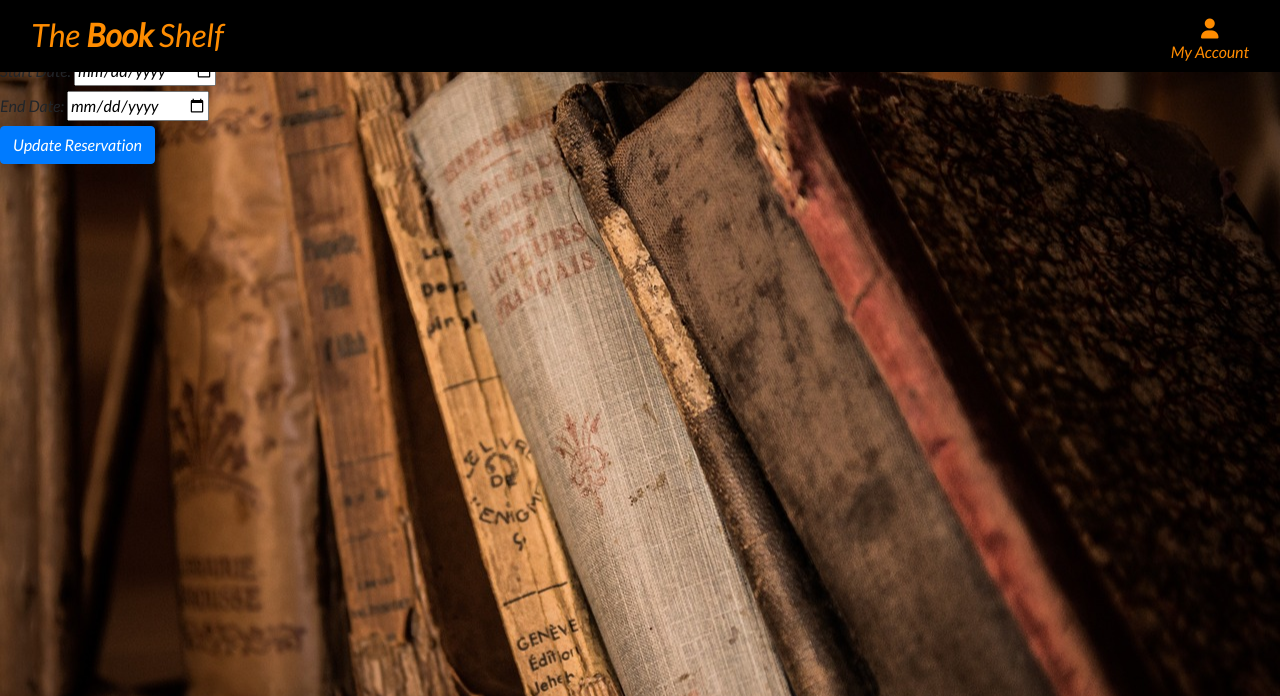
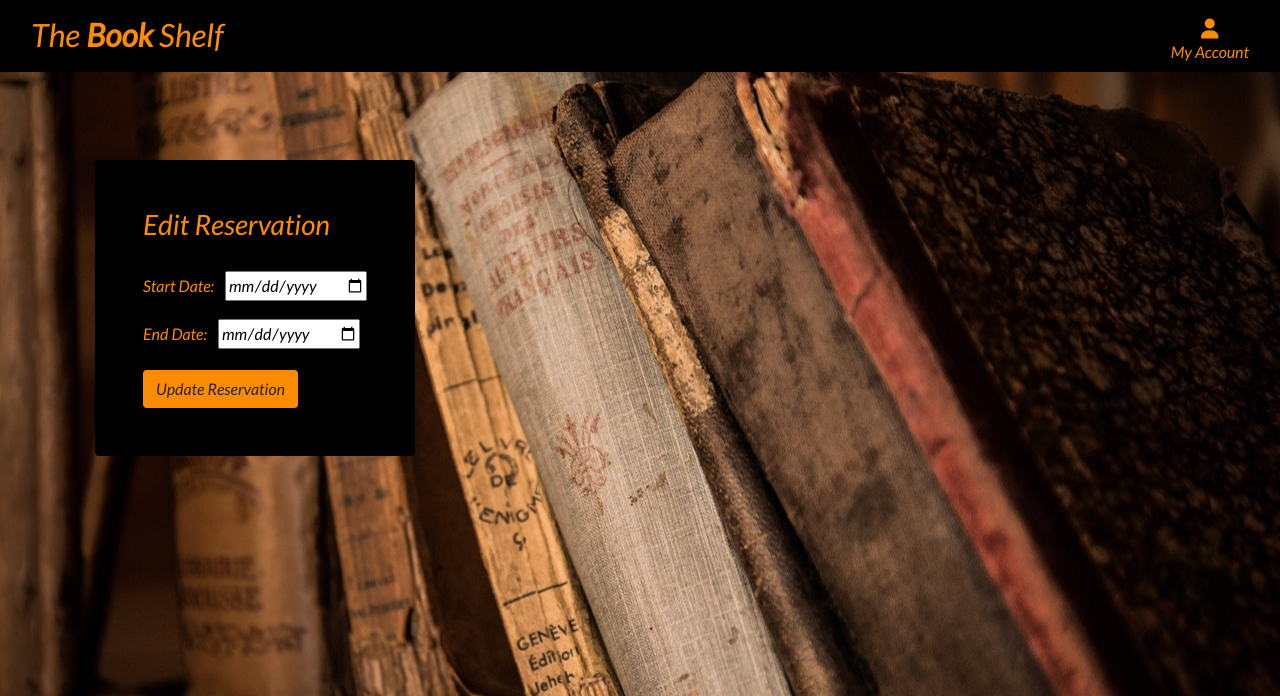
Before and after one commit to ourfalia/the-book-shelf, a Django app: template rental/templates/rental/edit_reservation.html in a window 1280 px wide. Shown: the top 696 px of the page. Run offline with Django 3.2, Linux system fonts and the light colour scheme; the template is opened without the code that fills it, so the values that code supplies are empty; some libraries are stand-ins or nearby versions.

Commit message:
updaate user-resevation, edit-reservation, checkout templates

```diff
--- a/rental/templates/rental/checkout.html
+++ b/rental/templates/rental/checkout.html
@@ -17,7 +17,7 @@
         <form method="post">
             {% csrf_token %}
             <fieldset class="px-3">
-                <legend class="fieldset-label small text-black px-2 w-auto">Payment</legend>
+                <legend class="fieldset-label small orange-text px-2 w-auto">Payment</legend>
                 <!-- A Stripe card element will go here -->
                 <div class="mb-3" id="card-element"></div>
                 <!-- Used to display form errors -->
--- a/rental/templates/rental/edit_reservation.html
+++ b/rental/templates/rental/edit_reservation.html
@@ -1,14 +1,18 @@
 {% extends 'base.html' %}
 {% block content %}
-    <h1>Edit Reservation</h1>
+<div class="container header-container ">
+    <div class="black-bg rounded p-5">
+        <h3 class="orange-text mb-3">Edit Reservation</h3>
         <form method="post">
             {% csrf_token %}
-        <label for="start_date">Start Date:</label>
+            <label class="orange-text mt-3 mr-2" for="start_date">Start Date:</label>
             <input type="date" name="start_date" value="{{ reservation.start_date }}" required>
             <br>
-        <label for="end_date">End Date:</label>
+            <label class="orange-text mt-3 mr-2" for="end_date">End Date:</label>
             <input type="date" name="end_date" value="{{ reservation.end_date }}" required>
             <br>
-        <button type="submit" class="btn btn-primary">Update Reservation</button>
+            <button type="submit" class="btn orange-color mt-3">Update Reservation</button>
         </form>
+    </div>
+</div>
 {% endblock %}
--- a/rental/templates/rental/user_reservations.html
+++ b/rental/templates/rental/user_reservations.html
@@ -1,6 +1,6 @@
 {% extends 'base.html' %}
 {% block content %}
-<div class="container header-container "></div>
+<div class="container header-container ">
     <div class="black-bg rounded p-5">
         <h3 class="orange-text mb-3">Your Reservations</h3>
         <ul class="list-group mb-3">
```
Also changed, not shown: db.sqlite3. Lines whose indentation alone changed are shown as unchanged.
